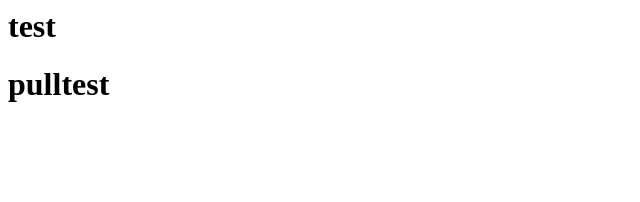
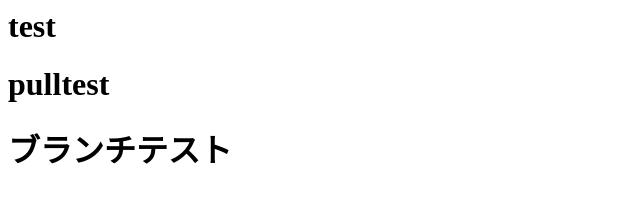
Before and after one commit to ibuki1015/git-test, a plain HTML site: page index.html in a window 1280 px wide. Shown: the whole page, without its empty margins (0-640 px from the left). Drawn offline with Linux system fonts and the light colour scheme.

Commit message:
ブランチ作成

```diff
--- a/index.html
+++ b/index.html
@@ -1,2 +1,3 @@
 <h1>test</h1>
 <h1>pulltest</h1>
+<h1>ブランチテスト</h1>
```
